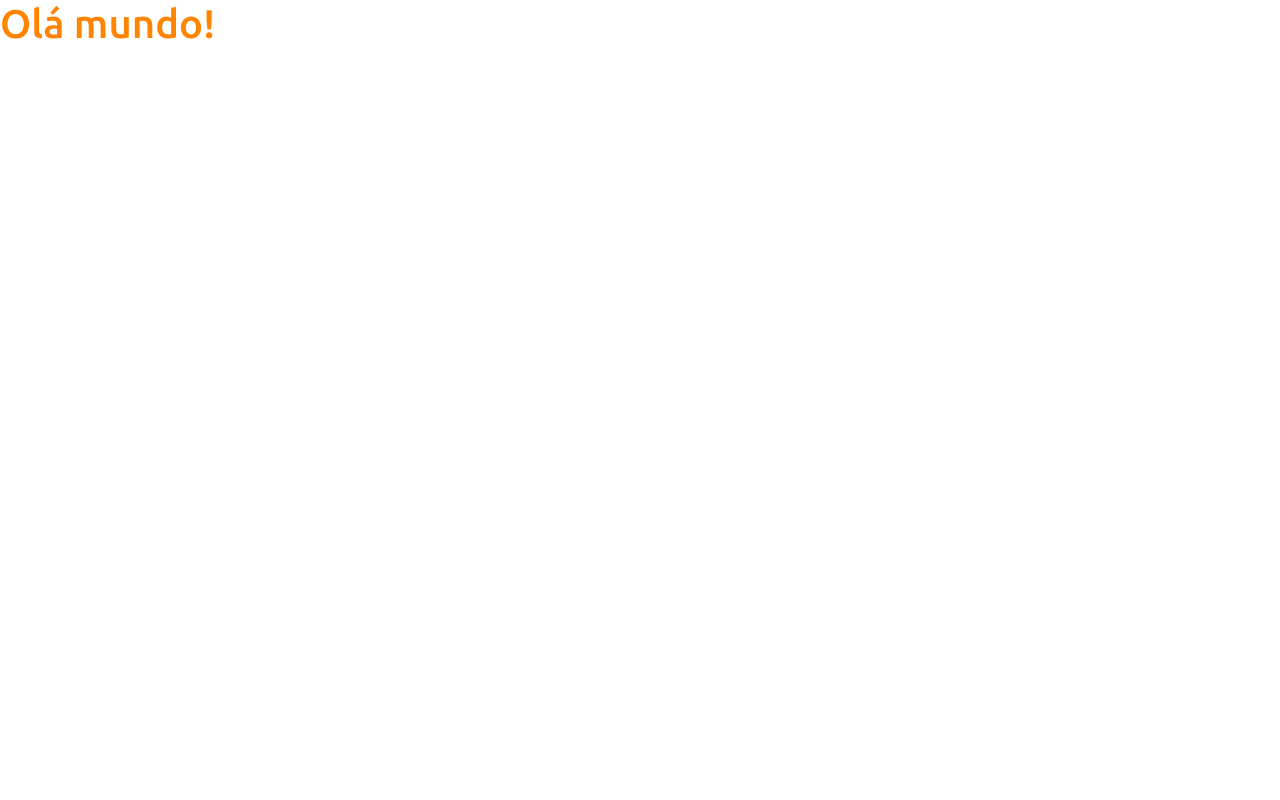
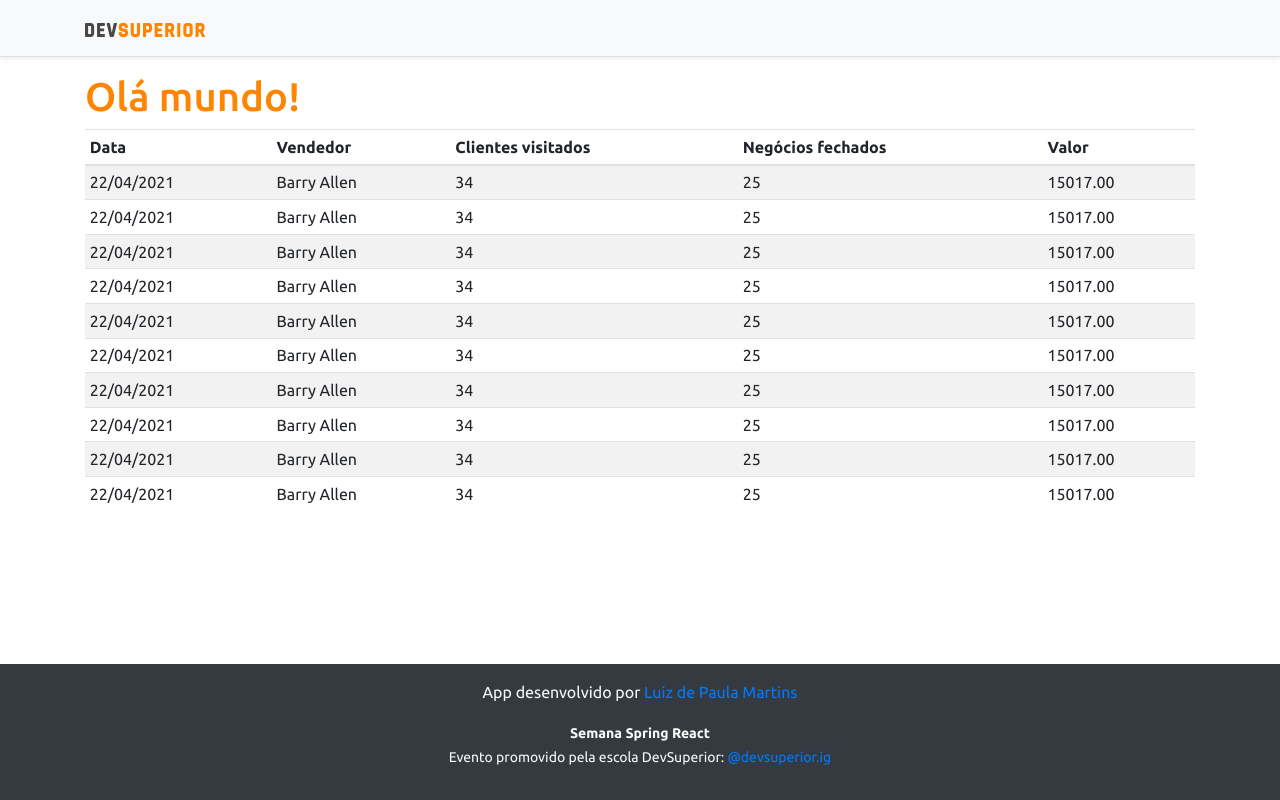
Before and after one commit to lp-martins/projeto-sds3, a React (Create React App) app in the folder frontend/: page / in a window 1280 px wide. Built offline with nearby package versions, Linux system fonts and the light colour scheme.

Commit message:
Basic static components

```diff
--- a/frontend/src/App.tsx
+++ b/frontend/src/App.tsx
@@ -1,8 +1,19 @@
+import DataTable from "components/DataTable";
+import Footer from "components/Footer";
+import NavBar from "components/NavBar";
+
 function App() {
   return (
-    <div>
+    <>
+    <NavBar />
+
+    <div className="container">
       <h1 className="text-primary"> Olá mundo!</h1>
+      <DataTable />
     </div>
+
+    <Footer />
+    </>
   );
 }
 
--- /dev/null
+++ b/frontend/src/components/DataTable/index.tsx
@@ -0,0 +1,91 @@
+const DataTable = () => {
+    return (
+        <div className="table-responsive">
+            <table className="table table-striped table-sm">
+                <thead>
+                    <tr>
+                        <th>Data</th>
+                        <th>Vendedor</th>
+                        <th>Clientes visitados</th>
+                        <th>Negócios fechados</th>
+                        <th>Valor</th>
+                    </tr>
+                </thead>
+                <tbody>
+                    <tr>
+                        <td>22/04/2021</td>
+                        <td>Barry Allen</td>
+                        <td>34</td>
+                        <td>25</td>
+                        <td>15017.00</td>
+                    </tr>
+                    <tr>
+                        <td>22/04/2021</td>
+                        <td>Barry Allen</td>
+                        <td>34</td>
+                        <td>25</td>
+                        <td>15017.00</td>
+                    </tr>
+                    <tr>
+                        <td>22/04/2021</td>
+                        <td>Barry Allen</td>
+                        <td>34</td>
+                        <td>25</td>
+                        <td>15017.00</td>
+                    </tr>
+                    <tr>
+                        <td>22/04/2021</td>
+                        <td>Barry Allen</td>
+                        <td>34</td>
+                        <td>25</td>
+                        <td>15017.00</td>
+                    </tr>
+                    <tr>
+                        <td>22/04/2021</td>
+                        <td>Barry Allen</td>
+                        <td>34</td>
+                        <td>25</td>
+                        <td>15017.00</td>
+                    </tr>
+                    <tr>
+                        <td>22/04/2021</td>
+                        <td>Barry Allen</td>
+                        <td>34</td>
+                        <td>25</td>
+                        <td>15017.00</td>
+                    </tr>
+                    <tr>
+                        <td>22/04/2021</td>
+                        <td>Barry Allen</td>
+                        <td>34</td>
+                        <td>25</td>
+                        <td>15017.00</td>
+                    </tr>
+                    <tr>
+                        <td>22/04/2021</td>
+                        <td>Barry Allen</td>
+                        <td>34</td>
+                        <td>25</td>
+                        <td>15017.00</td>
+                    </tr>
+                    <tr>
+                        <td>22/04/2021</td>
+                        <td>Barry Allen</td>
+                        <td>34</td>
+                        <td>25</td>
+                        <td>15017.00</td>
+                    </tr>
+                    <tr>
+                        <td>22/04/2021</td>
+                        <td>Barry Allen</td>
+                        <td>34</td>
+                        <td>25</td>
+                        <td>15017.00</td>
+                    </tr>
+                </tbody>
+            </table>
+        </div>
+    );
+}
+
+export default DataTable;
--- /dev/null
+++ b/frontend/src/components/Footer/index.tsx
@@ -0,0 +1,13 @@
+const Footer = () => {
+    return (
+        <footer className="footer mt-auto py-3 bg-dark">
+            <div className="container">
+                <p className="text-light">App desenvolvido por <a href="https://github.com/lp-martins" target="_blank" rel="noreferrer">Luiz de Paula Martins</a></p>
+                <p className="text-light"><small><strong>Semana Spring React</strong><br />
+      Evento promovido pela escola DevSuperior: <a href="https://instagram.com/devsuperior.ig" target="_blank" rel="noreferrer">@devsuperior.ig</a></small></p>
+            </div>
+        </footer>
+    );
+}
+
+export default Footer;
--- /dev/null
+++ b/frontend/src/components/NavBar/index.tsx
@@ -0,0 +1,15 @@
+import ImgDsDark from 'assets/img/ds-dark.svg';
+
+const NavBar = () => {
+    return (
+        <div className="d-flex flex-column flex-md-row align-items-center p-3 px-md-4 mb-3 bg-light border-bottom shadow-sm">
+            <div className="container">
+                <nav className="my-2 my-md-0 mr-md-3">
+                    <img src={ImgDsDark} alt="DevSuperior" width="120" />
+                </nav>
+            </div>
+        </div>
+    );
+}
+
+export default NavBar;
```
Also changed, not shown: frontend/src/assets/img/ds-dark.svg (added).
